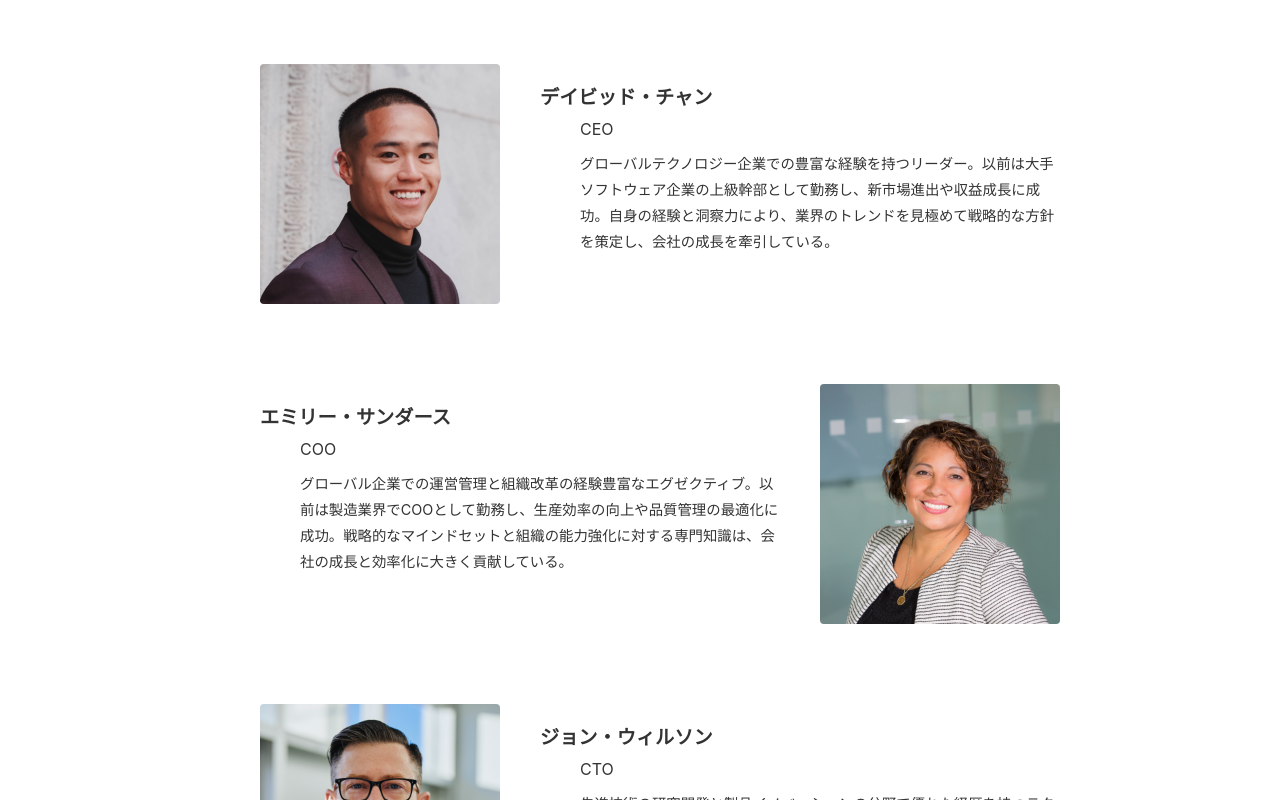
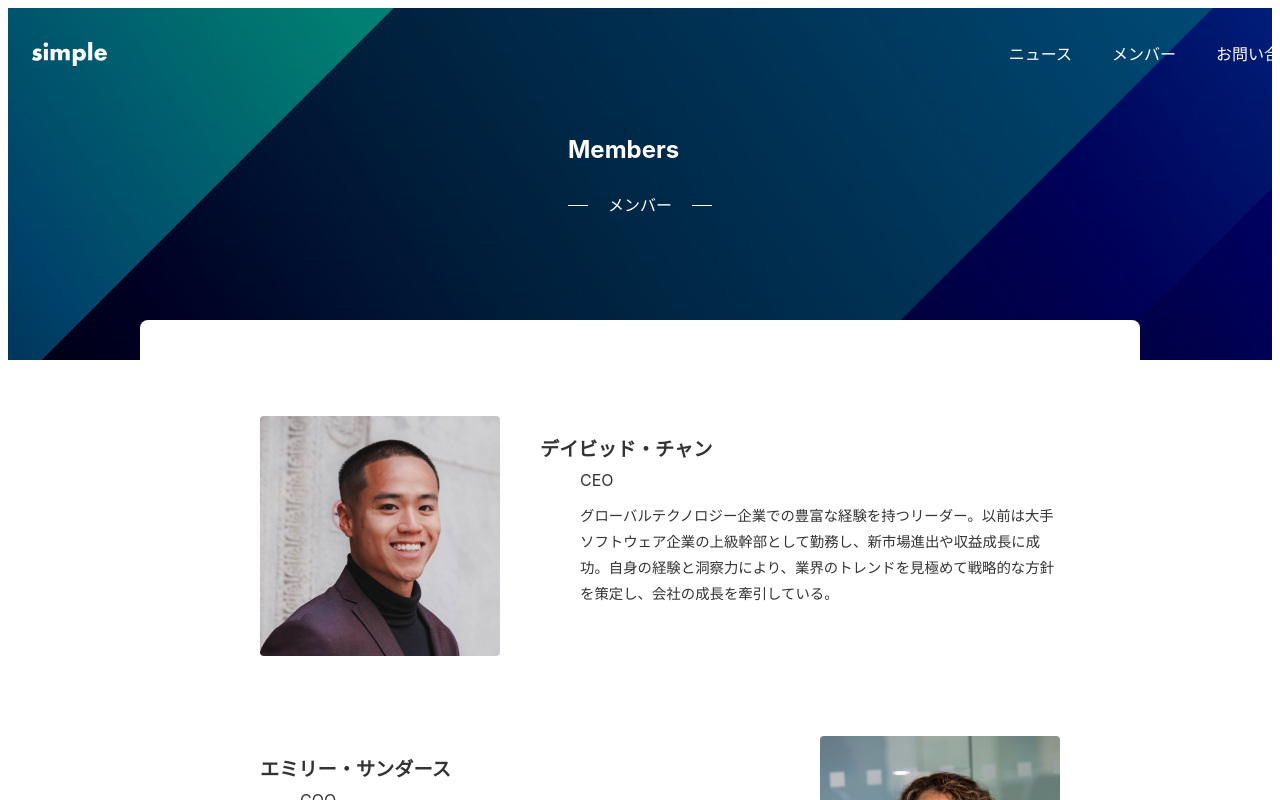
Before and after one commit to tomo-0224/my-next-project, a Next.js app: page /members in a window 1280 px wide. Shown: the top 800 px of the page. Built offline with nearby package versions, Linux system fonts and the light colour scheme.

Commit message:
✨ ヒーローページ完成

```diff
--- /dev/null
+++ b/app/_components/Hero/index.module.css
@@ -0,0 +1,55 @@
+.container {
+  position: relative;
+  display: flex;
+  align-items: center;
+  justify-content: center;
+  background-color: rgba(0, 0, 0, 0.5);
+  color: #fff;
+  overflow: hidden;
+  padding: 100px 0;
+}
+
+.ttitle {
+  font-size: 3rem;
+  font-weight: bold;
+  text-align: center;
+  margin-bottom: 1rem;
+}
+
+.sub {
+  display: flex;
+  align-items: center;
+  gap: 20px;
+  margin-bottom: 40px;
+  justify-content: center;
+}
+
+.sub::before {
+  content: "";
+  display: block;
+  height: 1px;
+  width: 20px;
+  background-color: var(--color-text-unpainted);
+}
+
+.sub::after {
+  content: "";
+  display: block;
+  height: 1px;
+  width: 20px;
+  background-color: var(--color-text-unpainted);
+}
+
+.bgimg {
+  position: absolute;
+  top: 0;
+  right: 0;
+  width: 100%;
+  height: 600px;
+  object-fit: cover;
+  object-position: right;
+  display: flex;
+  align-items: center;
+  justify-content: center;
+  z-index: -1;
+}
--- /dev/null
+++ b/app/_components/Hero/index.tsx
@@ -0,0 +1,25 @@
+import Image from "next/image";
+import styles from "./index.module.css";
+
+type Props = {
+  title: string;
+  sub: string;
+};
+
+export default function Hero({ title, sub }: Props) {
+  return (
+    <section className={styles.container}>
+      <div>
+        <h1 className={styles.title}>{title}</h1>
+        <p className={styles.sub}>{sub}</p>
+      </div>
+      <Image
+        className={styles.bgimg}
+        src="/img-mv.jpg"
+        alt=""
+        width={4000}
+        height={1200}
+      />
+    </section>
+  );
+}
--- a/app/members/layout.tsx
+++ b/app/members/layout.tsx
@@ -1,9 +1,15 @@
 import Sheet from "@/app/_components/Sheet";
+import Hero from "@/app/_components/Hero";
 
 type Props = {
   children: React.ReactNode;
 };
 
 export default function RootLayout({ children }: Props) {
-  return <Sheet>{children}</Sheet>;
+  return (
+    <>
+      <Hero title="Members" sub="メンバー" />
+      <Sheet>{children}</Sheet>
+    </>
+  );
 }
```
